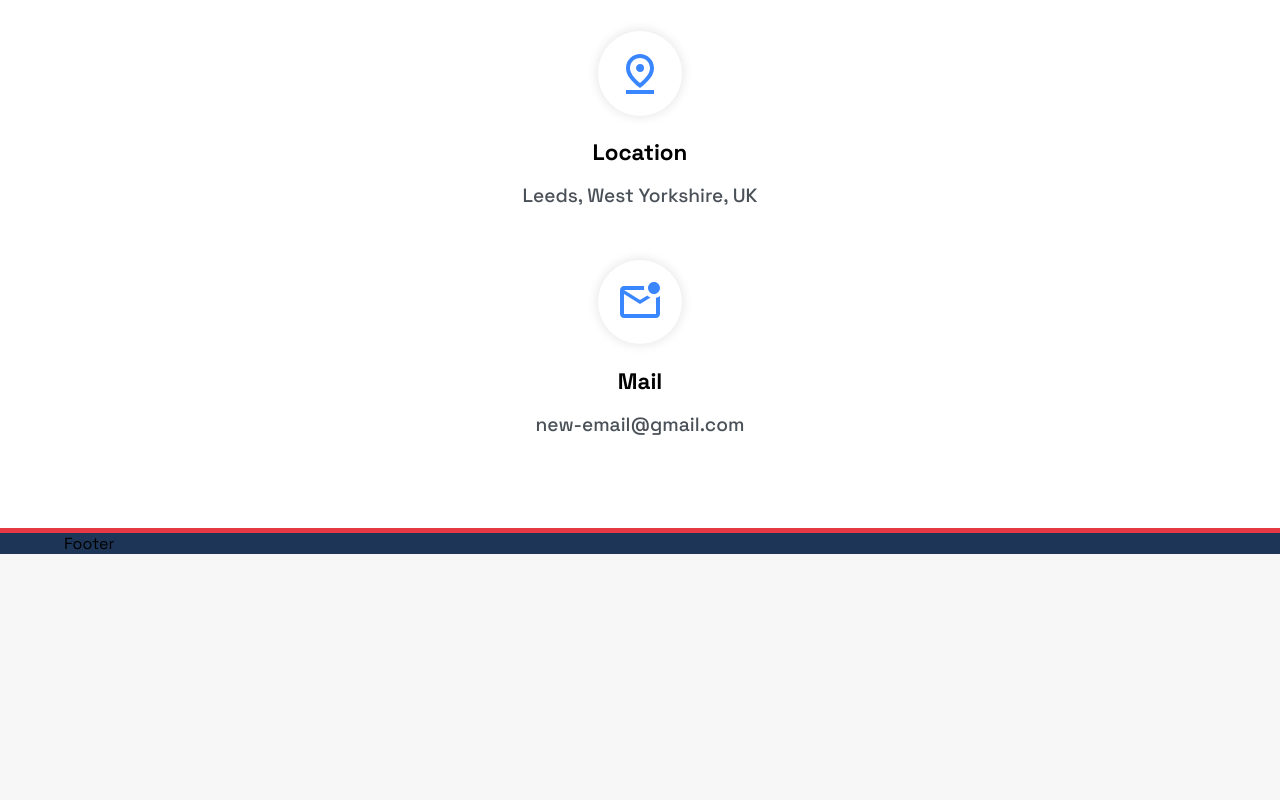
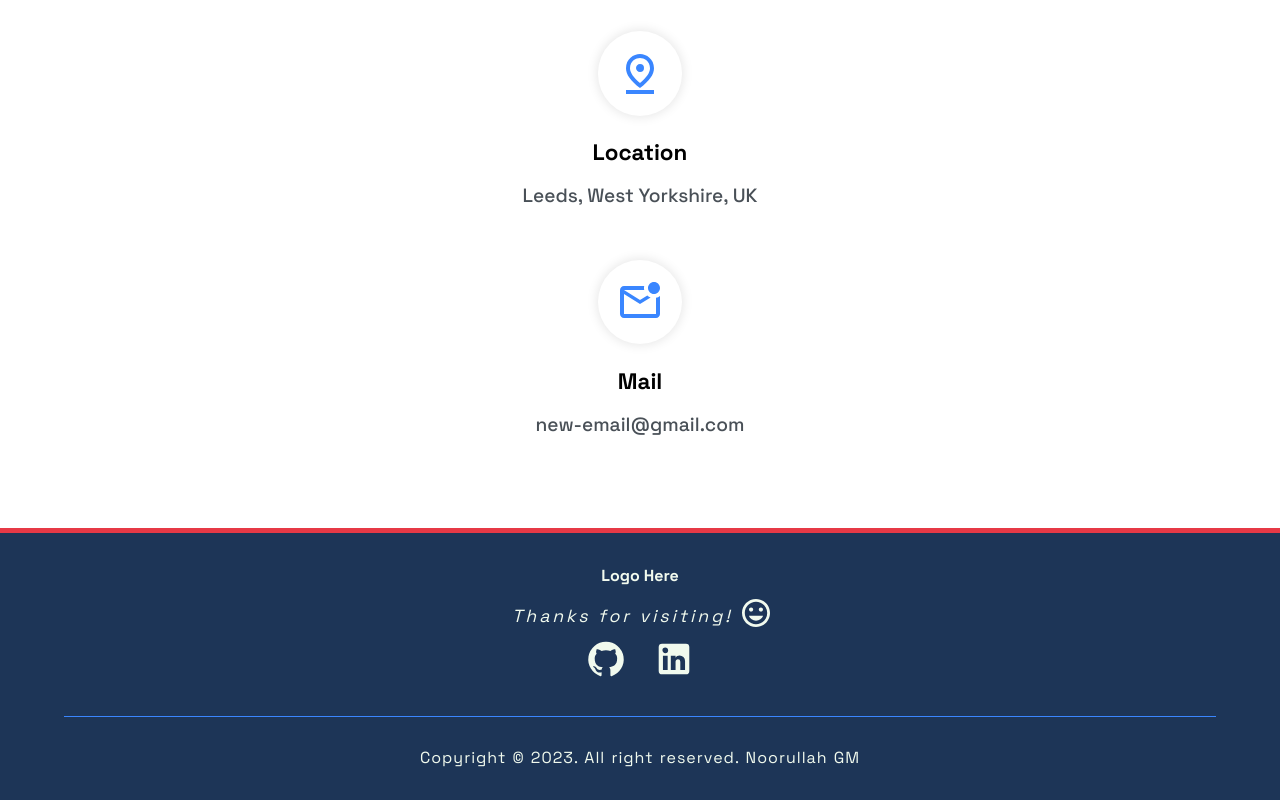
Before and after one commit to noorgm/Portfolio, a React (Create React App) app: page / in a window 1280 px wide. Shown: the part 3853-4653 px from the top of the page. Before the commit the page ends 4407 px from the top, so only its background shows below. Built offline with nearby package versions, Linux system fonts and the light colour scheme.

Commit message:
Contact component done too

```diff
--- a/src/components/Footer/Footer.js
+++ b/src/components/Footer/Footer.js
@@ -1,15 +1,29 @@
 import React from 'react';
 
-// import GitHub  from '@mui/icons-material/GitHub';
-// import LinkedInIcon from '@mui/icons-material/LinkedIn';
-// import MoodIcon from '@mui/icons-material/Mood';
+import GitHub  from '@mui/icons-material/GitHub';
+import LinkedInIcon from '@mui/icons-material/LinkedIn';
+import MoodIcon from '@mui/icons-material/Mood';
 import './footer.css';
 
 const Footer = () => {
   return (
     <section className="footer-bg">
-      <div className="grid">
-        Footer
+      <div className="footer grid">
+        <section className="footer-top">
+          <div className="footer-left">
+            <h4>Logo Here</h4>
+            <p className='footer-p-icon'>Thanks for visiting! <span className='smiley-icon'><MoodIcon /></span></p>
+          </div>
+          <div className="footer-right">
+            <GitHub className='f-r-icon' />
+            <LinkedInIcon className='f-r-icon' />
+          </div>
+        </section>
+
+        <section className="footer-bottom">
+          <p>Copyright &copy; 2023. All right reserved. Noorullah GM</p>
+        </section>
+
       </div>
     </section>
   )
--- a/src/components/Footer/footer.css
+++ b/src/components/Footer/footer.css
@@ -1,39 +1,27 @@
 .footer-bg {
     grid-area: footer;
     background-color: var(--primary-color);
-    /* margin-top: 3rem; */
-    /* min-height: 191px; */
+    min-height: 191px;
     border-top: 5px solid var(--fifth-color);
 }
-
-
-
-
-/* .footer * {
+.footer * {
     color: var(--forth-color);
 }
 .footer-top {
     grid-column: 1 / 9;
-    grid-row: 1;
+    margin-top: 2rem;
     display: flex;
-    justify-content: space-between;
-    margin-top: 2rem;
+    flex-direction: column;
+    align-items: center;
+}
+.footer-left {
+    text-align: center;
 }
 .footer-left p {
     padding-top: 1rem;
     font-style: italic;
     letter-spacing: 3px;
     font-size: 1.1rem;
-}
-.footer-bottom {
-    grid-column: 1 / 9;
-    grid-row: 2;
-    border-top: 1px solid var(--secondary-color);
-    padding-top: 1.9rem;
-    margin: 2rem 0px;
-    text-align: center;
-    letter-spacing: 1px;
-    word-spacing: 1px;
 }
 .footer-p-icon {
     display: flex;
@@ -47,7 +35,6 @@
 .footer-right {
     display: flex;
     gap: 2.7rem;
-    padding: 1.4rem;
 }
 .f-r-icon {
     scale: 1.7;
@@ -58,4 +45,16 @@
 }
 .f-r-icon:nth-child(1) {
     scale: 1.6;
-} */
+}
+
+
+.footer-bottom {
+    grid-column: 1 / 9;
+    grid-row: 2;
+    border-top: 1px solid var(--secondary-color);
+    padding-top: 1.9rem;
+    margin: 2rem 0px;
+    text-align: center;
+    letter-spacing: 1px;
+    word-spacing: 1px;
+}
```
